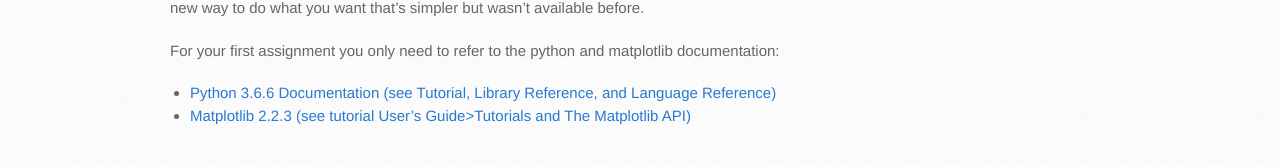
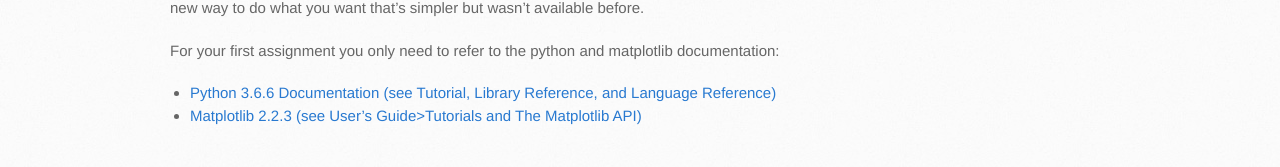
Before and after one commit to philstutorials/philstutorials.github.io, a Jekyll site: the page built from DATA601.md, in a window 1280 px wide. Shown: the part 1145-1312 px from the top of the page. Built offline with Jekyll 4.4.1, drawn with Linux system fonts in a browser that asks for light colours; our own code applies the rules of GitHub Pages for plain Markdown files.

Commit message:
Update DATA601.md

```diff
--- a/DATA601.md
+++ b/DATA601.md
@@ -32,4 +32,4 @@ The details of parameters may be different in your version or some functions may
 
 For your first assignment you only need to refer to the python and matplotlib documentation:
 * [Python 3.6.6 Documentation (see Tutorial, Library Reference, and Language Reference)](https://docs.python.org/3.6/index.html)
-* [Matplotlib 2.2.3 (see tutorial User's Guide>Tutorials and The Matplotlib API)](https://matplotlib.org/contents.html)
+* [Matplotlib 2.2.3 (see User's Guide>Tutorials and The Matplotlib API)](https://matplotlib.org/contents.html)
```
